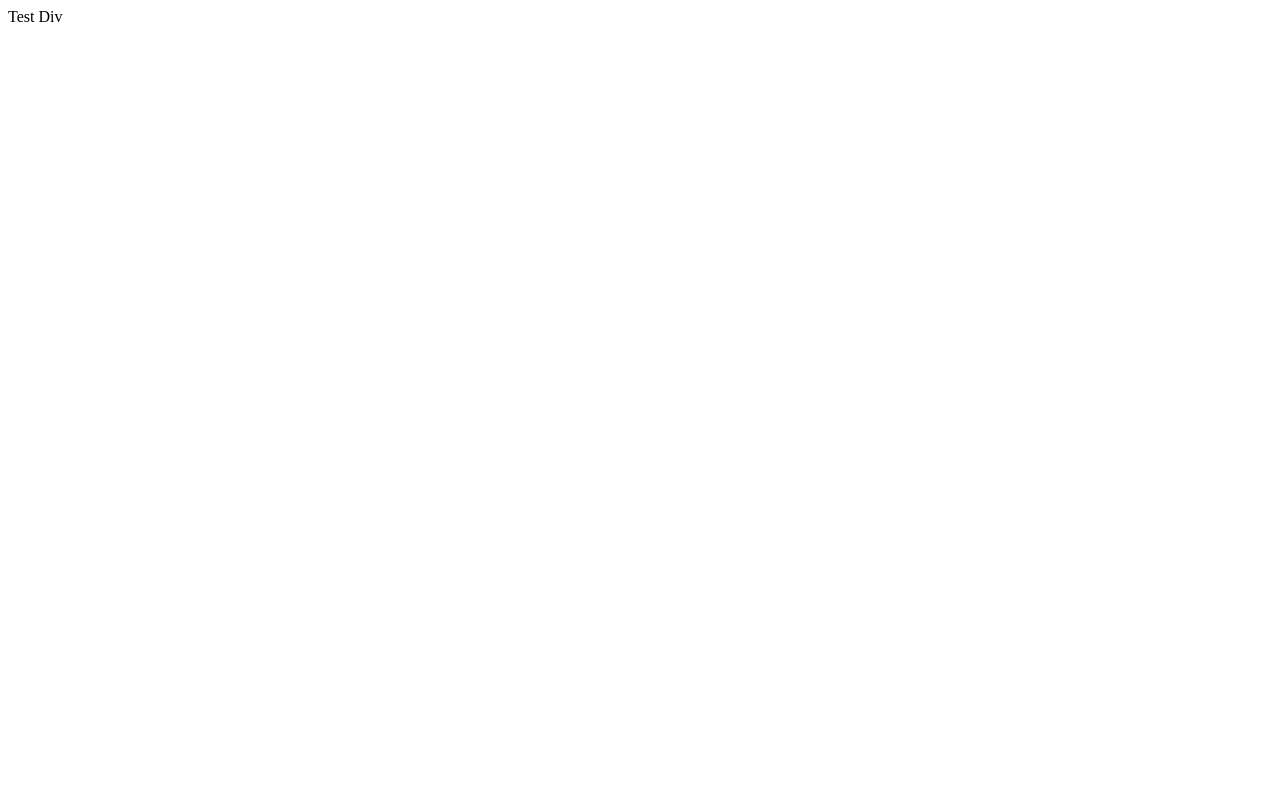
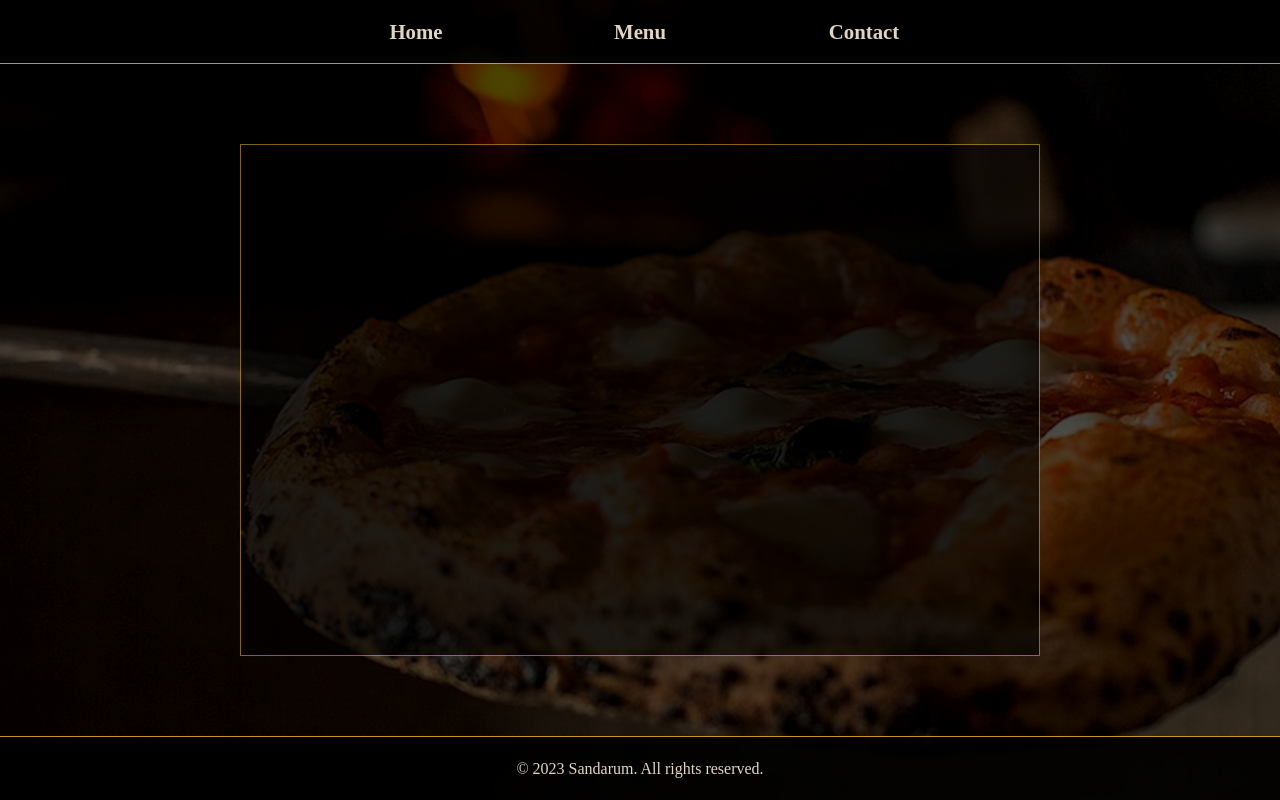
Before and after one commit to sandarum/restaurant-page, a website built with webpack: page dist/index.html in a window 1280 px wide. Built offline with nearby package versions, Linux system fonts and the light colour scheme.

Commit message:
Add page-load.js and functions

```diff
--- a/package.json
+++ b/package.json
@@ -9,6 +9,8 @@
   "author": "",
   "license": "ISC",
   "devDependencies": {
+    "css-loader": "^6.8.1",
+    "style-loader": "^3.3.3",
     "webpack": "^5.89.0",
     "webpack-cli": "^5.1.4"
   }
--- a/src/index.js
+++ b/src/index.js
@@ -1 +1,4 @@
-console.log('Test');
+import { layout } from "./page-load";
+
+const content = document.querySelector('#content');
+content.appendChild(layout());
--- /dev/null
+++ b/src/page-load.js
@@ -0,0 +1,37 @@
+import './style.css';
+
+export function layout(){
+    const element = document.createElement('div');
+
+    const nav = document.createElement('nav');
+    const ul = document.createElement('ul');
+    const main = document.createElement('main');
+    const container = document.createElement('div');
+    const footer = document.createElement('footer');
+    const footerText = document.createElement('p');
+
+    const liData = ['Home', 'Menu', 'Contact'];
+
+    liData.forEach(li => {
+        const liElement = document.createElement('li');
+        liElement.textContent = li;
+        ul.appendChild(liElement);
+    });
+
+    nav.appendChild(ul);
+
+    container.classList.add('container');
+    main.appendChild(container);
+
+    footerText.textContent = '© 2023 Sandarum. All rights reserved.';
+    footer.appendChild(footerText);
+
+    element.appendChild(nav);
+    element.appendChild(main);
+    element.appendChild(footer);
+
+    element.classList.add('wrapper');
+
+    return element;
+
+}
--- /dev/null
+++ b/src/style.css
@@ -0,0 +1,141 @@
+*,
+*::before,
+*::after {
+	box-sizing: border-box;
+}
+
+
+h1,
+.h1,
+h2,
+.h2,
+h3,
+.h3,
+h4,
+.h4 {
+	line-height: 1.;
+}
+
+
+body,
+h1,
+h2,
+h3,
+h4,
+h5,
+h6,
+p,
+dt,
+dd,
+figure {
+  margin: 0;
+}
+
+
+img {
+	max-width: 100%;
+	height: auto;
+	display: block;
+}
+
+
+ul[class],
+ol[class] {
+	list-style: none;
+	margin: 0;
+	padding: 0;
+}
+
+input,
+button,
+textarea,
+select {
+	font: inherit;
+}
+
+html {
+    background: url(pizza_image.jpg);
+    background-position: center;
+    background-size: cover;
+    min-height: 100%;
+    position: relative;
+}
+
+body {
+    line-height: 1.6;
+    min-height: 100vh;
+    display: flex;
+    flex-direction: column;
+}
+
+body::before {
+    content: '';
+    position: absolute;
+    top: 0;
+    left: 0;
+    width: 100%;
+    height: 100%;
+    background: rgba(0, 0, 0, 0.7);
+    z-index: -1;
+}
+
+nav {
+    background-color: rgb(0, 0, 0);
+    opacity: 0.9;
+    padding-top: 1px;
+    height: 4rem;
+    display: flex;
+    justify-content: center;
+    align-items: center;
+    border-bottom: 1px solid goldenrod;
+}
+
+nav ul {
+    display: flex;
+    list-style: none;
+    justify-content: center;
+    gap: 6rem;
+    padding: 0;
+    margin: 0;
+}
+
+nav li {
+    color: antiquewhite;
+    font-weight: 700;
+    font-size: 1.3rem;
+    width: 8rem;
+    text-align: center;
+}
+
+footer {
+    background-color: rgb(0, 0, 0);
+    color: antiquewhite;
+    text-align: center;
+    opacity: 0.9;
+    height: 4rem;
+    border-top: 1px solid goldenrod;
+    display: flex;
+    align-items: center;
+    justify-content: center;
+}
+
+.wrapper {
+    min-height: 100vh;
+    display: flex;
+    flex-direction: column;
+}
+
+main {
+    flex: 1;
+    display: flex;
+    flex-direction: column;
+}
+
+.container {
+    margin: 5rem 15rem;
+    background-color: black;
+    border: 1px solid goldenrod;
+    flex: 1;
+    opacity: 0.6;
+
+}
--- a/webpack.config.js
+++ b/webpack.config.js
@@ -6,4 +6,16 @@ module.exports = {
     filename: 'main.js',
     path: path.resolve(__dirname, 'dist'),
   },
+  module: {
+    rules: [
+      {
+        test: /\.css$/i,
+        use: ['style-loader', 'css-loader'],
+      },
+     {
+       test: /\.(png|svg|jpg|jpeg|gif)$/i,
+       type: 'asset/resource',
+     },
+    ],
+  },
 };
```
Also changed, not shown: dist/index.html, dist/main.js (deleted), src/pizza_image.jpg (added), 1 other file.
